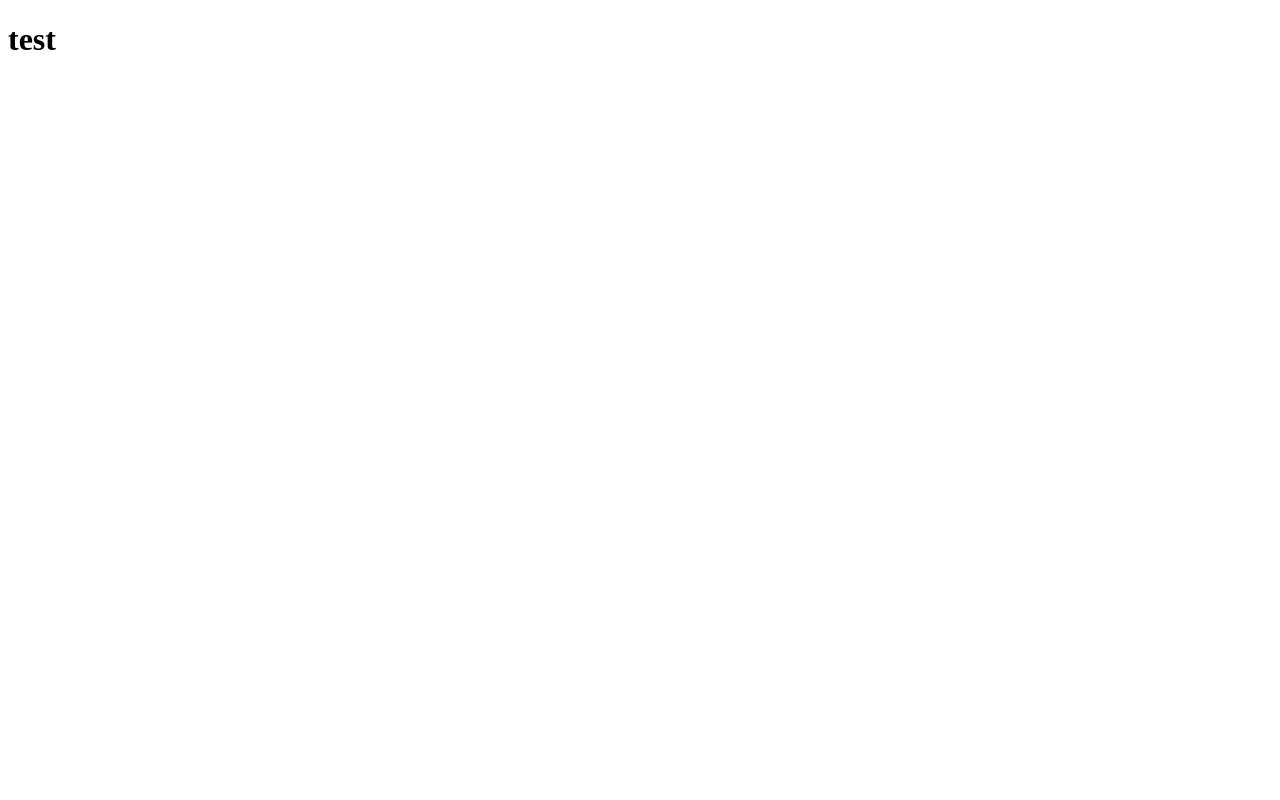
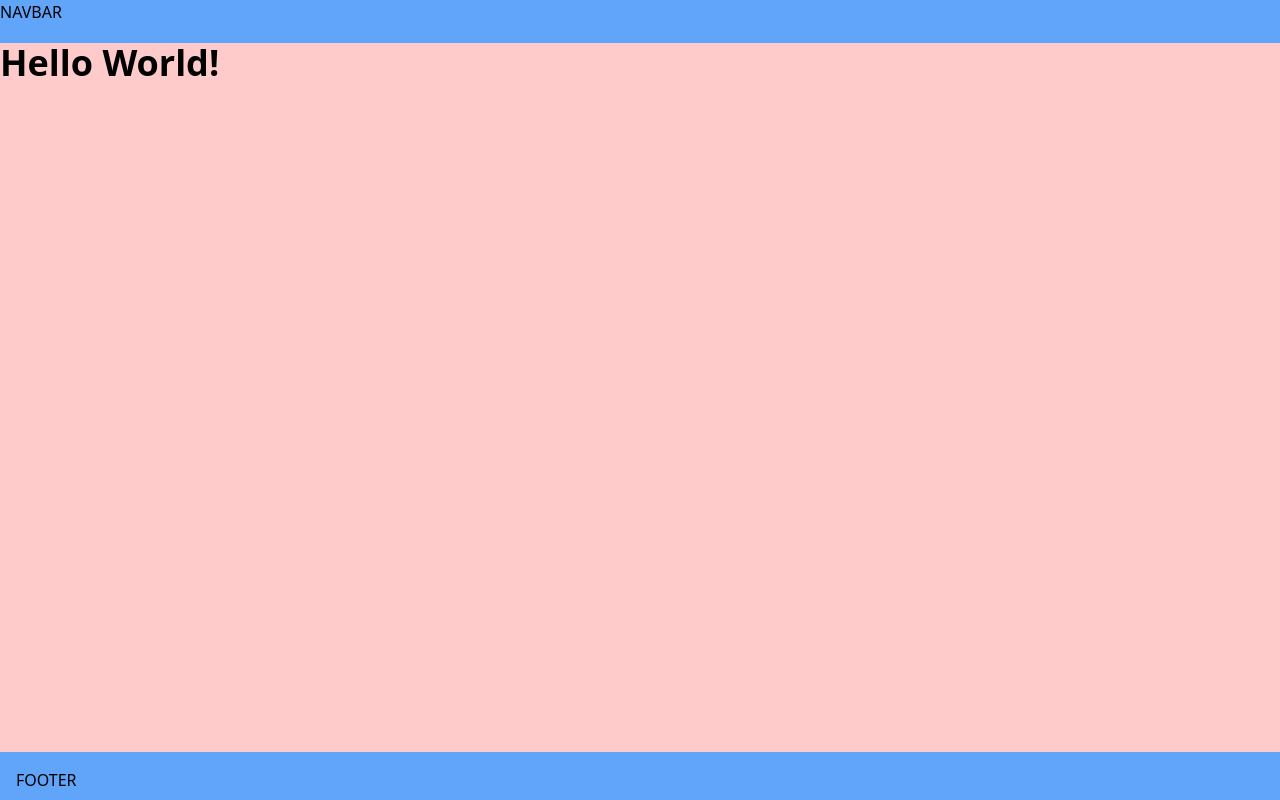
Before and after one commit to VelimirMueller/aurorae-images-frontend, a Vue app: page / in a window 1280 px wide. Built offline with nearby package versions, Linux system fonts and the light colour scheme.

Commit message:
use default layout with tailwindcss

```diff
--- a/src/App.vue
+++ b/src/App.vue
@@ -1,5 +1,9 @@
 <template>
-  <div>
-    <h1>test</h1>
-  </div>
+  <DefaultLayout>
+    <h1 class="text-4xl font-bold bg-red-200 h-full">Hello World!</h1>
+  </DefaultLayout>
 </template>
+
+<script setup lang="ts">
+import DefaultLayout from '@/layout/DefaultLayout.vue'
+</script>
--- /dev/null
+++ b/src/assets/tailwind.css
@@ -0,0 +1,3 @@
+@tailwind base;
+@tailwind components;
+@tailwind utilities;
--- /dev/null
+++ b/src/layout/DefaultLayout.vue
@@ -0,0 +1,9 @@
+<template>
+  <div class="flex flex-col h-screen max-h-screen">
+    <div class="h-12 bg-blue-400">NAVBAR</div>
+    <div class="h-full overflow-y-scroll">
+      <slot />
+    </div>
+    <div class="h-12 p-4 bg-blue-400">FOOTER</div>
+  </div>
+</template>
--- a/src/main.ts
+++ b/src/main.ts
@@ -1,9 +1,9 @@
 import { createApp } from 'vue'
 import { createPinia } from 'pinia'
 import App from './App.vue'
+import './assets/tailwind.css'
 
 const app = createApp(App)
 
 app.use(createPinia())
-
 app.mount('#app')
```
